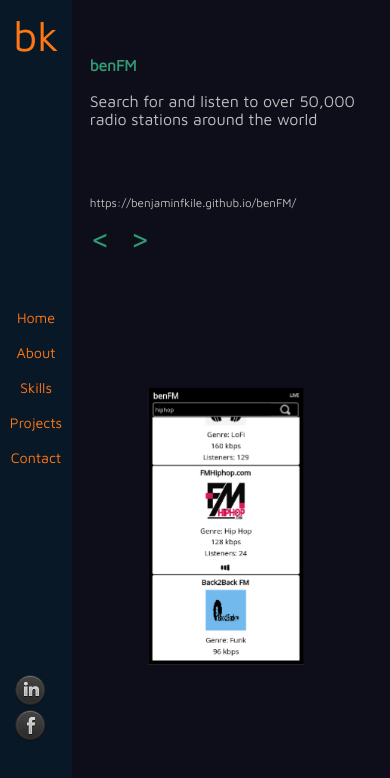
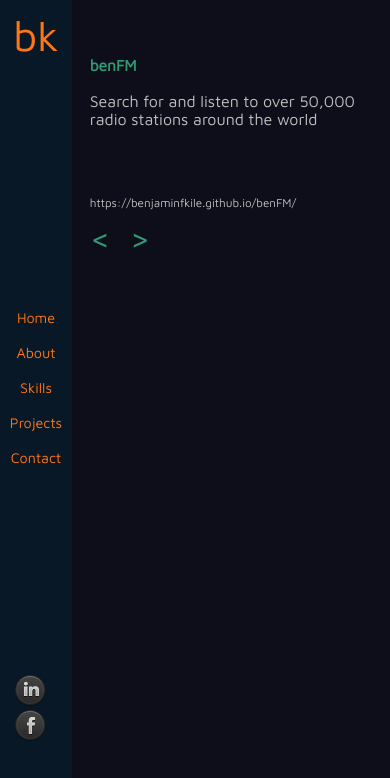
Before and after one commit to benjaminfkile/portfolio-ben, a React (Create React App) app: page /projects in a window 390 px wide. Shown: the top 778 px of the page. Built offline with nearby package versions, Linux system fonts and the light colour scheme; no server answers; some icons are missing.

Commit message:
found it, sry still sucks

```diff
--- a/src/Projects/Projects.css
+++ b/src/Projects/Projects.css
@@ -860,7 +860,7 @@
         height: 78vh;
         width: 22vw;
         top: 21vh;
-        left: 53vw;
+        left: -30vw;
         -webkit-animation: slide-in-bck-right 0.1s cubic-bezier(0.250, 0.460, 0.450, 0.940) both;
         animation: slide-in-bck-right 0.1s cubic-bezier(0.250, 0.460, 0.450, 0.940) both;
    }
--- a/src/Projects/Projects.js
+++ b/src/Projects/Projects.js
@@ -13,7 +13,7 @@
 
     componentDidMount() {
         this.setState({ imgIndex: 0 })
-        // this.carousel();
+        this.carousel();
     }
 
     panLeft = () => {
```
